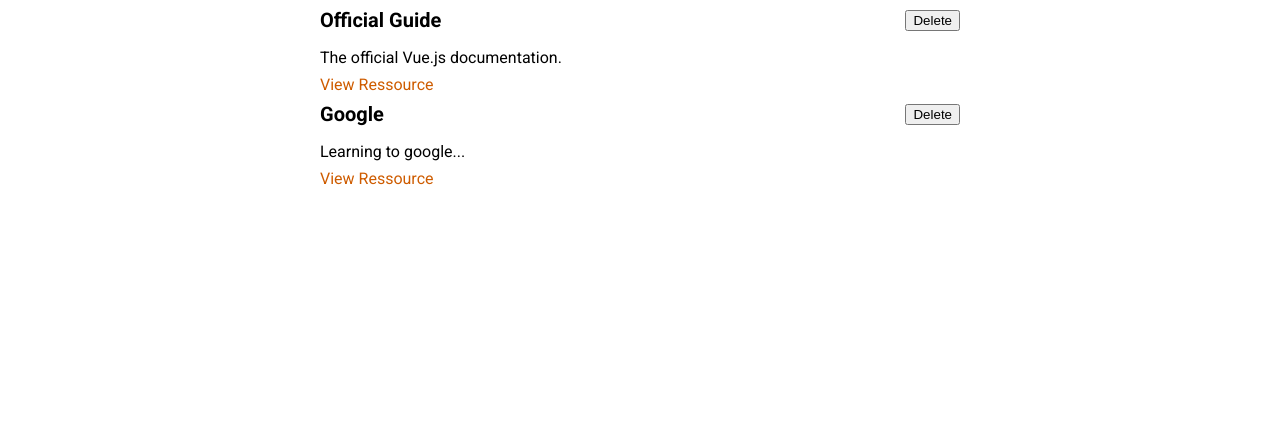
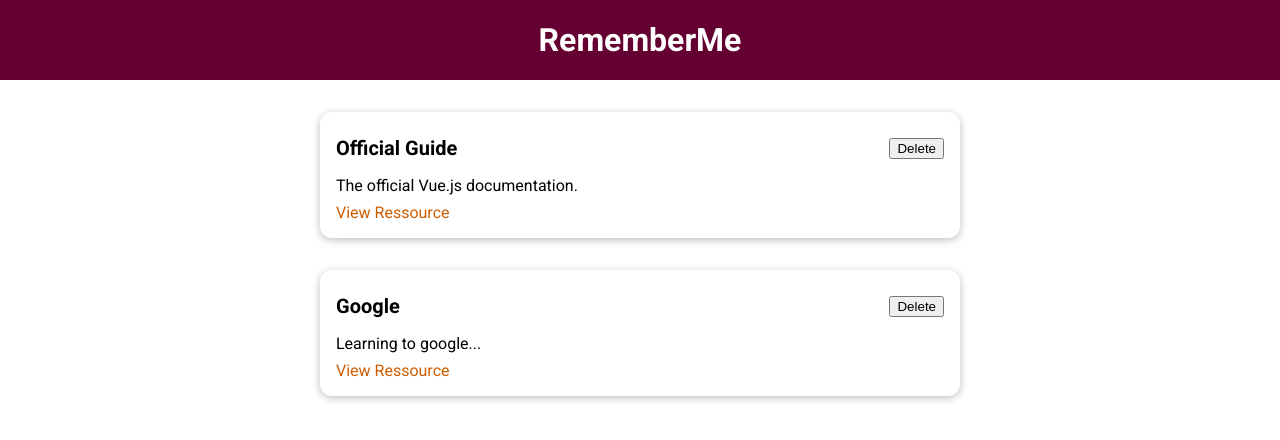
Before and after one commit to SprinTech/learning-ressource, a Vue app: page / in a window 1280 px wide. Shown: the top 440 px of the page. Built offline with nearby package versions, Linux system fonts and the light colour scheme.

Commit message:
add header and basecard components

```diff
--- a/src/App.vue
+++ b/src/App.vue
@@ -1,13 +1,16 @@
 <template>
+  <the-header title="RememberMe"></the-header>
   <stored-ressources :ressources="storedRessources"></stored-ressources>
 </template>
 
 <script>
 import StoredRessources from "./components/learning-ressources/StoredRessources.vue";
+import TheHeader from "./components/layouts/TheHeader.vue";
 
 export default {
   components: {
     StoredRessources,
+    TheHeader,
   },
   data() {
     return {
--- /dev/null
+++ b/src/components/UI/BaseCard.vue
@@ -0,0 +1,15 @@
+<template>
+  <div>
+    <slot></slot>
+  </div>
+</template>
+
+<style scoped>
+div {
+  border-radius: 12px;
+  box-shadow: 0 2px 8px rgba(0, 0, 0, 0.26);
+  padding: 1rem;
+  margin: 2rem auto;
+  max-width: 40rem;
+}
+</style>
--- /dev/null
+++ b/src/components/layouts/TheHeader.vue
@@ -0,0 +1,27 @@
+<template>
+  <header>
+    <h1>{{ title }}</h1>
+  </header>
+</template>
+
+<script>
+export default {
+  props: ["title"],
+};
+</script>
+
+<style scoped>
+header {
+  width: 100%;
+  height: 5rem;
+  background-color: #640032;
+  display: flex;
+  justify-content: center;
+  align-items: center;
+}
+
+header h1 {
+  color: white;
+  margin: 0;
+}
+</style>
--- a/src/components/learning-ressources/LearningRessource.vue
+++ b/src/components/learning-ressources/LearningRessource.vue
@@ -1,15 +1,15 @@
 <template>
   <li>
-    <div>
+    <base-card>
       <header>
         <h3>{{ title }}</h3>
         <button>Delete</button>
       </header>
-    </div>
-    <p>{{ description }}</p>
-    <nav>
-      <a :href="link">View Ressource</a>
-    </nav>
+      <p>{{ description }}</p>
+      <nav>
+        <a :href="link">View Ressource</a>
+      </nav>
+    </base-card>
   </li>
 </template>
 
--- a/src/main.js
+++ b/src/main.js
@@ -1,4 +1,8 @@
 import { createApp } from 'vue';
 import App from './App.vue';
+import BaseCard from './components/UI/BaseCard.vue';
 
-createApp(App).mount('#app');
+const app = createApp(App)
+
+app.component('base-card', BaseCard);
+app.mount("#app")
```
